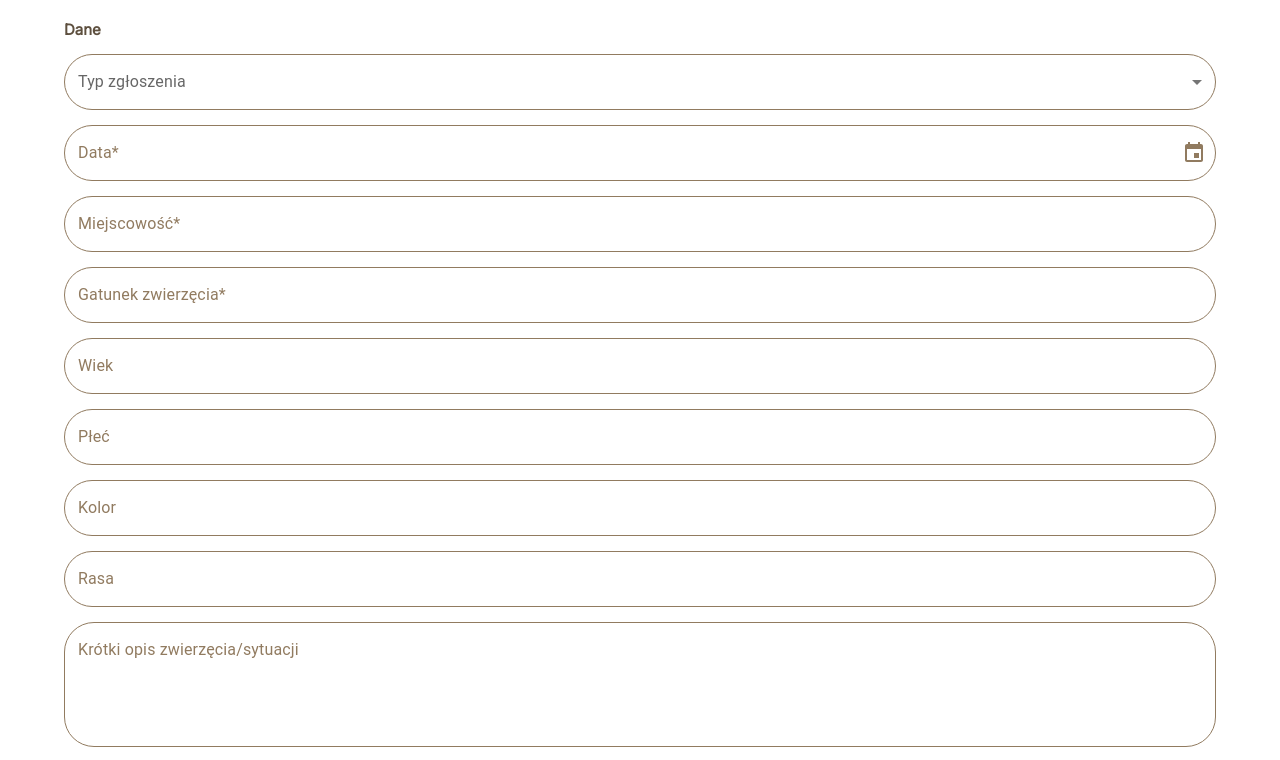
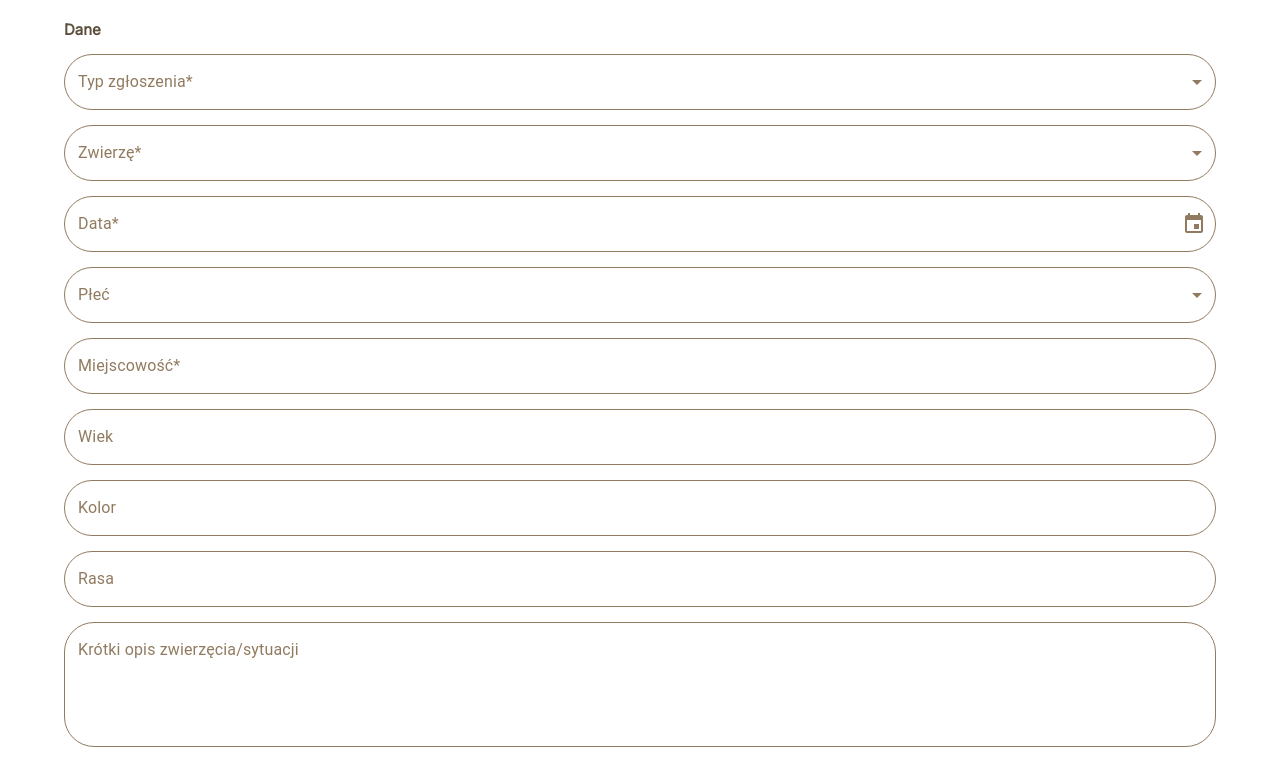
Before and after one commit to asiabielawska/PetsFinder, a React (Vite) app: page /form in a window 1280 px wide. Shown: the top 760 px of the page. Built offline with nearby package versions, Linux system fonts and the light colour scheme.

Commit message:
Add basic select + refactoring

```diff
--- /dev/null
+++ b/src/components/BasicSelect/BasicSelect.tsx
@@ -0,0 +1,39 @@
+import Box from "@mui/material/Box";
+import InputLabel from "@mui/material/InputLabel";
+import Select, { SelectChangeEvent } from "@mui/material/Select";
+import { useState } from "react";
+import { SelectFormControl } from "./styled";
+import { MenuItem } from "@mui/material";
+
+type Props = {
+  selectLabel: string;
+  selectValue: string[];
+};
+
+export const BasicSelect = ({ selectValue, selectLabel }: Props) => {
+  const [value, setValue] = useState("");
+
+  const handleChange = (event: SelectChangeEvent) => {
+    setValue(event.target.value as string);
+  };
+
+  return (
+    <Box sx={{ minWidth: 120 }}>
+      <SelectFormControl fullWidth>
+        <InputLabel id={selectLabel}>{selectLabel}</InputLabel>
+        <Select
+          labelId={selectLabel}
+          value={value}
+          label={selectLabel}
+          onChange={handleChange}
+        >
+          {selectValue.map((el) => (
+            <MenuItem value={el} key={el}>
+              {el}
+            </MenuItem>
+          ))}
+        </Select>
+      </SelectFormControl>
+    </Box>
+  );
+};
--- /dev/null
+++ b/src/components/BasicSelect/styled.ts
@@ -0,0 +1,18 @@
+import { FormControl, styled } from "@mui/material";
+
+export const SelectFormControl = styled(FormControl)({
+  marginTop: 15,
+  "& .MuiOutlinedInput-notchedOutline": {
+    border: "1px solid #917B60 !important",
+    borderRadius: 30,
+  },
+  "& .MuiSvgIcon-root": {
+    color: "#917B60",
+  },
+  " & .MuiInputBase-root": {
+    color: "#917B60",
+  },
+  "& label.MuiFormLabel-root": {
+    color: "#917B60",
+  },
+});
--- /dev/null
+++ b/src/components/Form/AnimalSelect/AnimalSelect.tsx
@@ -0,0 +1,12 @@
+import { BasicSelect } from "../../BasicSelect/BasicSelect";
+
+export const AnimalSelect = () => {
+  return (
+    <>
+      <BasicSelect
+        selectLabel={"Zwierzę*"}
+        selectValue={["Piesek", "Kotek", "Ptak", "Inne"]}
+      ></BasicSelect>
+    </>
+  );
+};
--- a/src/components/Form/DatePicker/styled.ts
+++ b/src/components/Form/DatePicker/styled.ts
@@ -2,6 +2,7 @@ import { styled } from "@mui/material";
 import { DesktopDatePicker } from "@mui/x-date-pickers";
 
 export const DatePicker = styled(DesktopDatePicker)({
+  marginTop: 15,
   ".MuiFormControl-root": {
     borderRadius: 30,
     border: "1px solid #917B60",
--- a/src/components/Form/Form.tsx
+++ b/src/components/Form/Form.tsx
@@ -7,16 +7,13 @@ import {
   WhiteBackgroundButton,
 } from "./styled";
 import { BasicDatePicker } from "./DatePicker/BasicDatePicker";
-import { BasicSelect } from "./TypeOfReport/BasicSelect";
+import { TypeOfReportSelect } from "./TypeOfReport/TypeOfReportSelect";
+import { AnimalSelect } from "./AnimalSelect/AnimalSelect";
+import { GenderSelect } from "./GenderSelect/GenderSelect";
 
 const mockForm = [
   { id: "miejscowosc", label: "Miejscowość*" },
-  {
-    id: "gatunek-zwierzecia",
-    label: "Gatunek zwierzęcia*",
-  },
   { id: "wiek", label: "Wiek" },
-  { id: "plec", label: "Płeć" },
   { id: "kolor", label: "Kolor" },
   { id: "rasa", label: "Rasa" },
   {
@@ -39,8 +36,10 @@ export const Form = () => {
     <>
       <MainContent>
         <Heading>Dane</Heading>
-        <BasicSelect />
+        <TypeOfReportSelect />
+        <AnimalSelect />
         <BasicDatePicker />
+        <GenderSelect />
         {mockForm.map(({ id, label, multiline, rows }) => (
           <FormTextField
             key={id}
@@ -51,6 +50,7 @@ export const Form = () => {
             rows={rows}
           />
         ))}
+
         <TwoButtons>
           <WhiteBackgroundButton onClick={() => navigate("/")}>
             Cofnij
--- /dev/null
+++ b/src/components/Form/GenderSelect/GenderSelect.tsx
@@ -0,0 +1,12 @@
+import { BasicSelect } from "../../BasicSelect/BasicSelect";
+
+export const GenderSelect = () => {
+  return (
+    <>
+      <BasicSelect
+        selectLabel={"Płeć"}
+        selectValue={["Ona", "On", "Nie wiem"]}
+      ></BasicSelect>
+    </>
+  );
+};
--- a/src/components/Form/TypeOfReport/BasicSelect.tsx
+++ /dev/null
@@ -1,34 +0,0 @@
-import Box from "@mui/material/Box";
-import InputLabel from "@mui/material/InputLabel";
-import MenuItem from "@mui/material/MenuItem";
-import Select, { SelectChangeEvent } from "@mui/material/Select";
-import { useState } from "react";
-import { SelectFormControl } from "./styled";
-
-export const BasicSelect = () => {
-  const [age, setAge] = useState("");
-
-  const handleChange = (event: SelectChangeEvent) => {
-    setAge(event.target.value as string);
-  };
-
-  return (
-    <Box sx={{ minWidth: 120 }}>
-      <SelectFormControl fullWidth>
-        <InputLabel id="demo-simple-select-label">Typ zgłoszenia</InputLabel>
-        <Select
-          labelId="demo-simple-select-label"
-          id="demo-simple-select"
-          value={age}
-          label="Typ zgłoszenia"
-          onChange={handleChange}
-        >
-          <MenuItem value={"zgubiono"}>Zgubiono</MenuItem>
-          <MenuItem value={"znaleziono"}>Znaleziono</MenuItem>
-          <MenuItem value={"oddam"}>Oddam</MenuItem>
-          <MenuItem value={"szukam"}>Szukam</MenuItem>
-        </Select>
-      </SelectFormControl>
-    </Box>
-  );
-};
--- /dev/null
+++ b/src/components/Form/TypeOfReport/TypeOfReportSelect.tsx
@@ -0,0 +1,12 @@
+import { BasicSelect } from "../../BasicSelect/BasicSelect";
+
+export const TypeOfReportSelect = () => {
+  return (
+    <>
+      <BasicSelect
+        selectLabel={"Typ zgłoszenia*"}
+        selectValue={["Zgubiono", "Znaleziono", "Oddam", "Szukam"]}
+      ></BasicSelect>
+    </>
+  );
+};
--- a/src/components/Form/TypeOfReport/styled.ts
+++ /dev/null
@@ -1,10 +0,0 @@
-import { FormControl, styled } from "@mui/material";
-
-export const SelectFormControl = styled(FormControl)({
-  marginTop: 15,
-  marginBottom: 15,
-  "& .MuiOutlinedInput-notchedOutline": {
-    border: "1px solid #917B60",
-    borderRadius: 30,
-  },
-});
--- a/src/components/Form/styled.tsx
+++ b/src/components/Form/styled.tsx
@@ -17,7 +17,7 @@ export const FormTextField = styled(TextField)({
     },
   },
   "& .MuiInputBase-input": {
-    color: "#917B60",
+    color: "#917B60 ",
   },
   "& label.MuiFormLabel-root": {
     color: "#917B60",
--- a/src/components/HomePage/LatestAnnouncements/LatestAnnouncements.tsx
+++ b/src/components/HomePage/LatestAnnouncements/LatestAnnouncements.tsx
@@ -1,19 +1,23 @@
 import { Announcement, AnnouncementImg, AnnouncementText } from "./styled";
 import koteczek from "../../../assets/kotek.webp";
 import { useNavigate } from "react-router-dom";
+
+const mockPets = [
+  { petImg: koteczek, petText: "treść", id: 1 },
+  { petImg: koteczek, petText: "treść", id: 2 },
+  { petImg: koteczek, petText: "treść", id: 3 },
+];
 
 export const LatestAnnouncements = () => {
   const navigate = useNavigate();
   return (
     <>
-      <Announcement onClick={() => navigate("/pet-profile")}>
-        <AnnouncementImg src={koteczek} />
-        <AnnouncementText></AnnouncementText>
-      </Announcement>
-      <Announcement onClick={() => navigate("/pet-profile")}>
-        <AnnouncementImg src={koteczek} />
-        <AnnouncementText></AnnouncementText>
-      </Announcement>
+      {mockPets.map(({ petImg, petText, id }) => (
+        <Announcement onClick={() => navigate("/pet-profile")} key={id}>
+          <AnnouncementImg src={petImg} />
+          <AnnouncementText>{petText}</AnnouncementText>
+        </Announcement>
+      ))}
     </>
   );
 };
```
